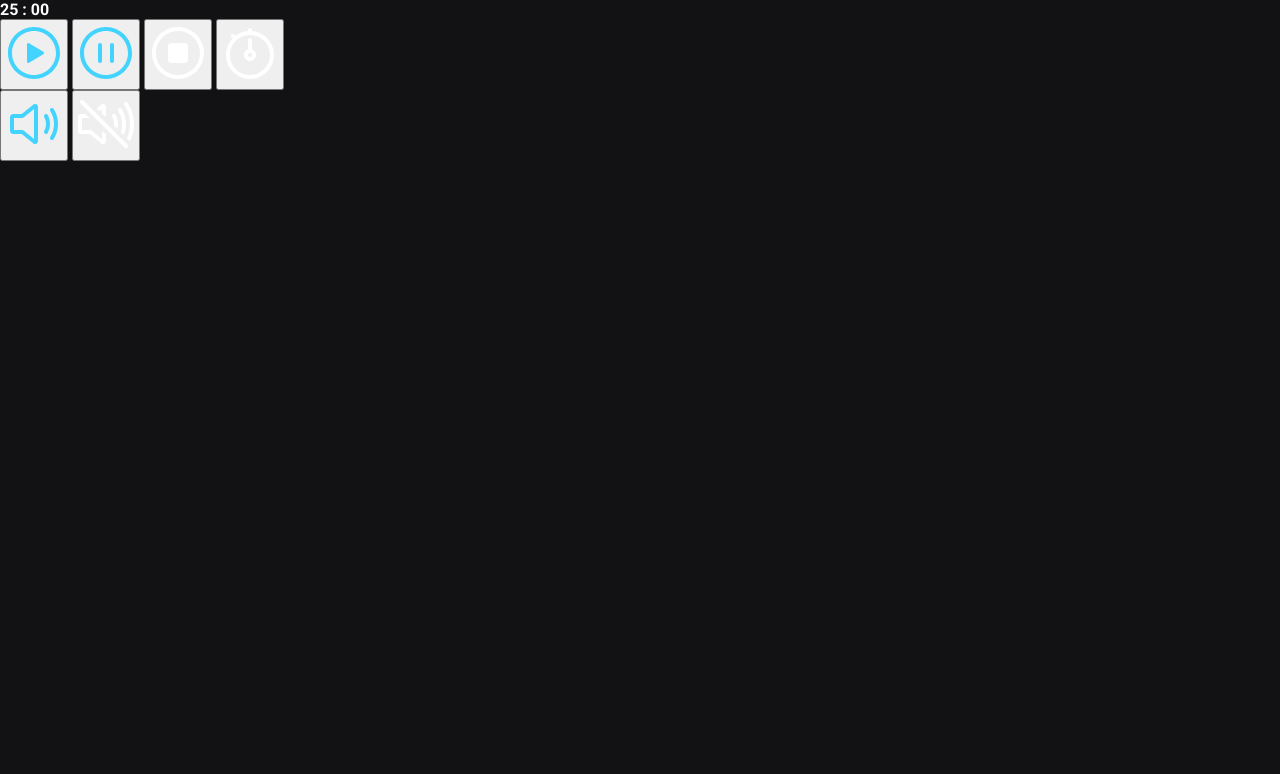
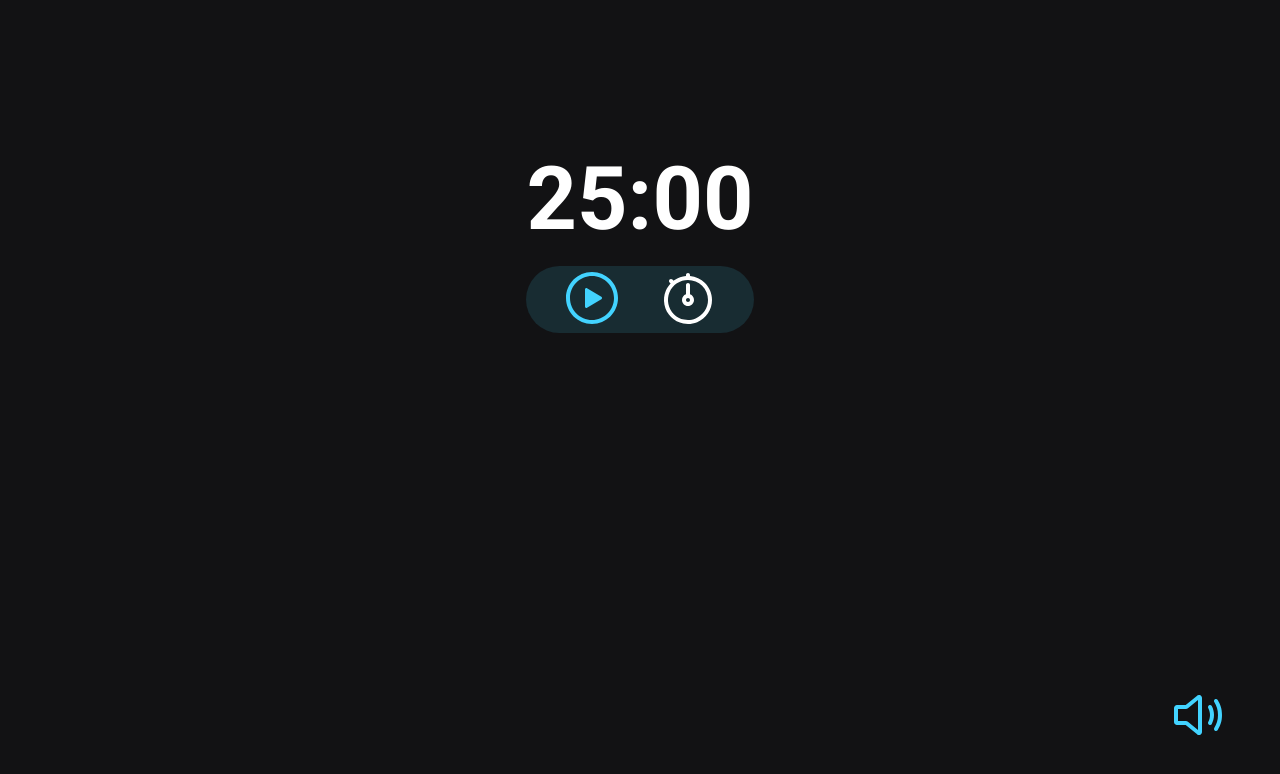
Before and after one commit to breno-facanha/projeto-explorer-011, a plain HTML site: page index.html in a window 1280 px wide. Drawn offline with Linux system fonts and the light colour scheme.

Commit message:
Finalizando Css

```diff
--- a/index.html
+++ b/index.html
@@ -27,7 +27,7 @@
                 </svg>
             </button>
 
-            <button class="pause">
+            <button class="pause hide">
                 <svg width="64" height="64" viewBox="0 0 64 64" fill="none" xmlns="http://www.w3.org/2000/svg">
                     <path fill-rule="evenodd" clip-rule="evenodd" d="M6 32C6 17.6454 17.6454 6 32 6C46.3546 6 58 17.6454 58 32C58 46.3546 46.3546 58 32 58C17.6454 58 6 46.3546 6 32ZM32 10C19.8546 10 10 19.8546 10 32C10 44.1454 19.8546 54 32 54C44.1454 54 54 44.1454 54 32C54 19.8546 44.1454 10 32 10Z" fill="#42D3FF"/>
                     <path fill-rule="evenodd" clip-rule="evenodd" d="M26 22C27.1046 22 28 22.8954 28 24V40C28 41.1046 27.1046 42 26 42C24.8954 42 24 41.1046 24 40V24C24 22.8954 24.8954 22 26 22Z" fill="#42D3FF"/>
@@ -35,7 +35,7 @@
                 </svg>
             </button>
 
-            <button class="stop">
+            <button class="stop hide">
                 <svg width="64" height="64" viewBox="0 0 64 64" fill="none" xmlns="http://www.w3.org/2000/svg">
                     <path fill-rule="evenodd" clip-rule="evenodd" d="M6 32C6 17.6454 17.6454 6 32 6C46.3546 6 58 17.6454 58 32C58 46.3546 46.3546 58 32 58C17.6454 58 6 46.3546 6 32ZM32 10C19.8546 10 10 19.8546 10 32C10 44.1454 19.8546 54 32 54C44.1454 54 54 44.1454 54 32C54 19.8546 44.1454 10 32 10Z" fill="white"/>
                     <path d="M38.8 42H25.2C24.3515 41.9993 23.538 41.662 22.938 41.062C22.338 40.462 22.0007 39.6485 22 38.8V25.2C22.0007 24.3515 22.338 23.538 22.938 22.938C23.538 22.338 24.3515 22.0007 25.2 22H38.8C39.6485 22.0007 40.462 22.338 41.062 22.938C41.662 23.538 41.9993 24.3515 42 25.2V38.8C41.9993 39.6485 41.662 40.462 41.062 41.062C40.462 41.662 39.6485 41.9993 38.8 42Z" fill="white"/>
@@ -60,7 +60,7 @@
             </svg>
         </button>
 
-        <button class="sound-off">
+        <button class="sound-off hide">
             <svg width="64" height="64" viewBox="0 0 64 64" fill="none" xmlns="http://www.w3.org/2000/svg">
                 <path fill-rule="evenodd" clip-rule="evenodd" d="M6.58579 8.58579C7.36683 7.80474 8.63317 7.80474 9.41421 8.58579L53.4142 52.5858C54.1953 53.3668 54.1953 54.6332 53.4142 55.4142C52.6332 56.1953 51.3668 56.1953 50.5858 55.4142L6.58579 11.4142C5.80474 10.6332 5.80474 9.36683 6.58579 8.58579Z" fill="white"/>
                 <path d="M28 17.115V21.34C28.0002 21.4722 28.0528 21.599 28.1462 21.6925L31.1462 24.6925C31.2161 24.7624 31.3051 24.8101 31.402 24.8295C31.499 24.8488 31.5995 24.839 31.6908 24.8013C31.7822 24.7636 31.8603 24.6996 31.9153 24.6175C31.9704 24.5354 31.9998 24.4388 32 24.34V15.0713C32.0056 14.5179 31.8613 13.9734 31.5825 13.4954C31.3036 13.0174 30.9007 12.6238 30.4163 12.3562C29.917 12.0875 29.3517 11.9664 28.7862 12.0069C28.2207 12.0474 27.6783 12.2479 27.2225 12.585C27.1939 12.6048 27.1664 12.6261 27.14 12.6488L23.1475 15.9175C23.0936 15.9618 23.0495 16.0169 23.0181 16.0792C22.9868 16.1415 22.9688 16.2098 22.9654 16.2795C22.962 16.3492 22.9732 16.4188 22.9983 16.4839C23.0234 16.549 23.0619 16.6082 23.1112 16.6575L25.2425 18.79C25.3304 18.8778 25.4478 18.9298 25.5718 18.9358C25.6959 18.9418 25.8178 18.9014 25.9137 18.8225L28 17.115Z" fill="white"/>
--- a/style.css
+++ b/style.css
@@ -4,8 +4,74 @@
     box-sizing: border-box;
 }
 
+:root{
+    --bg-color: #121214;
+    --primary-color: #42D3FF;
+    --text-color: #ffffff;
+
+    --bg-controls:rgba(66, 211, 255, 0.13);
+
+    font-size: 62.5%;
+}
+
 body{
     font-family: 'Roboto', sans-serif;
-    background-color: #121214;
-    color: white;
+    background-color: var(--bg-color);
+    color: var(--text-color);
+
+    height: 100vh;
 }
+
+main{
+    display: flex;
+    flex-direction: column;
+    align-items: center;
+    justify-content: center;
+
+    height: 60vh;
+}
+
+footer{
+    position: absolute;
+    bottom: 50px;
+    right: 50px;
+
+}
+
+#timer{
+    font-size: clamp(4rem, 4rem + 10vw, 8.8rem);
+    line-height: 10.3rem;
+
+    display: flex;
+
+    margin-bottom: 1.6rem;
+}
+
+.hide{
+    display: none;
+}
+
+button{
+    background-color: transparent;
+    border: none;
+
+    cursor: pointer;
+}
+
+button svg {
+    width: clamp(3.2rem, 2rem + 12vw, 6.4rem);
+}
+
+#controls{
+    background-color: var(--bg-controls);
+    border-radius: 9999px;
+
+    display: flex;
+    align-items: center;
+    justify-content: center;
+    gap: 3.2rem;
+
+    margin: 0 auto;
+    width: clamp(10rem, 10rem + 30vw, 22.8rem);
+    height: clamp(8rem, 5rem + 10vh, 10.8rem), ;
+}
```
